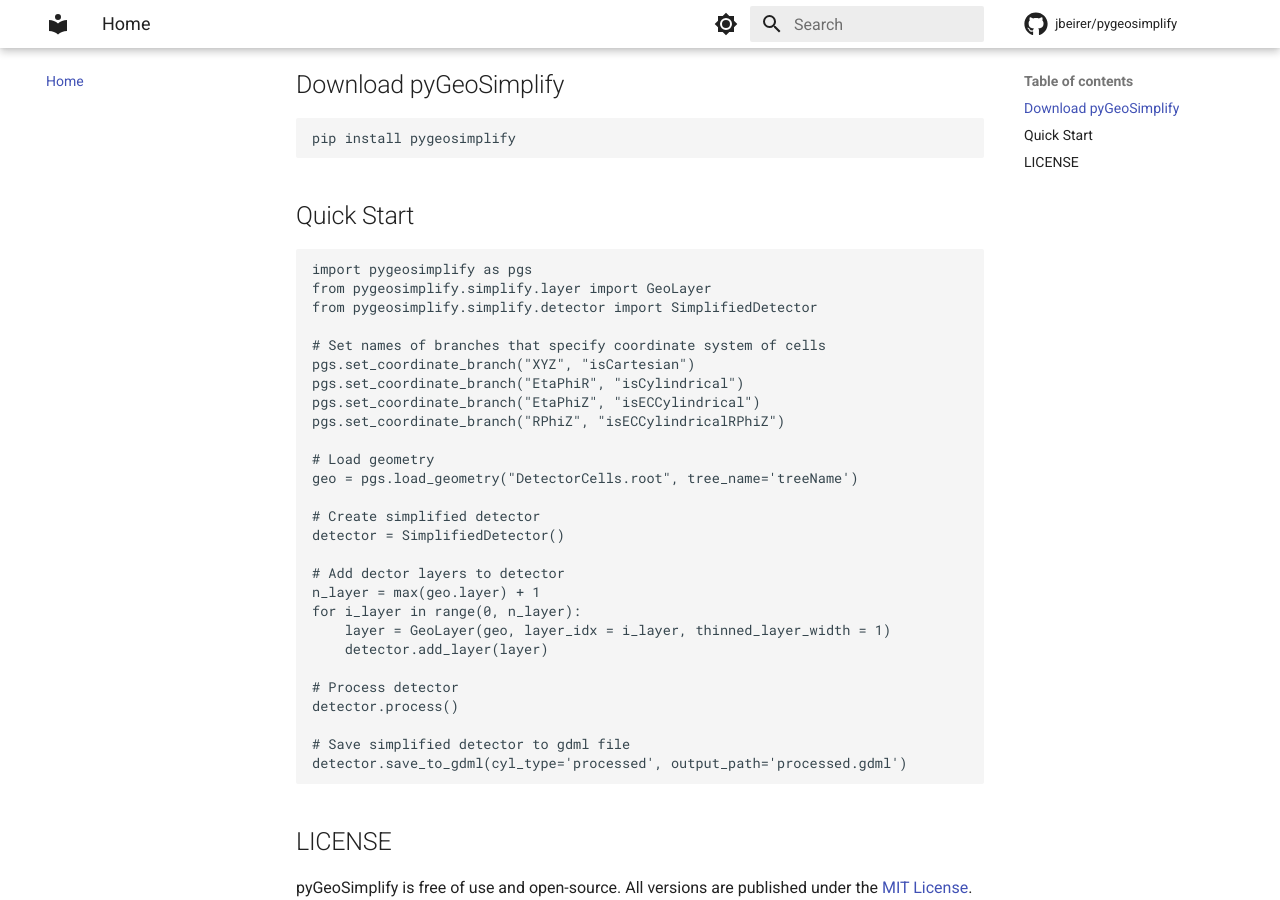
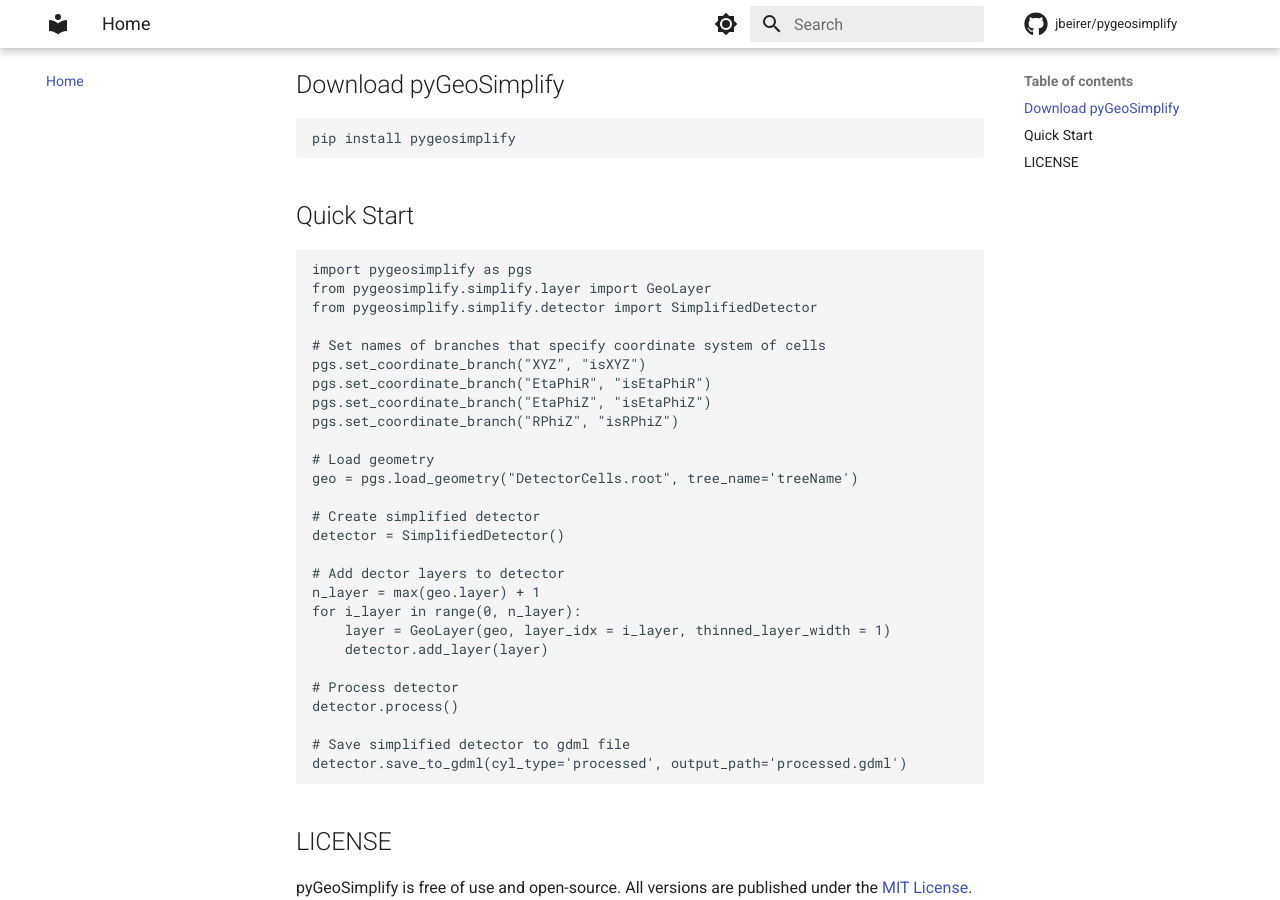
Before and after one commit to jbeirer/pygeosimplify, an MkDocs documentation site: the page built from docs/index.md, in a window 1280 px wide and 900 px high, scrolled down 577 px. Built offline with MkDocs 1.6.1 and Material for MkDocs 9.7.7, drawn with Linux system fonts in a browser that asks for light colours; comment, search, counter and statistics services are not loaded.

Commit message:
Improve CS naming convention (#198)

```diff
--- a/docs/index.md
+++ b/docs/index.md
@@ -24,10 +24,10 @@ from pygeosimplify.simplify.layer import GeoLayer
 from pygeosimplify.simplify.detector import SimplifiedDetector
 
 # Set names of branches that specify coordinate system of cells
-pgs.set_coordinate_branch("XYZ", "isCartesian")
-pgs.set_coordinate_branch("EtaPhiR", "isCylindrical")
-pgs.set_coordinate_branch("EtaPhiZ", "isECCylindrical")
-pgs.set_coordinate_branch("RPhiZ", "isECCylindricalRPhiZ")
+pgs.set_coordinate_branch("XYZ", "isXYZ")
+pgs.set_coordinate_branch("EtaPhiR", "isEtaPhiR")
+pgs.set_coordinate_branch("EtaPhiZ", "isEtaPhiZ")
+pgs.set_coordinate_branch("RPhiZ", "isRPhiZ")
 
 # Load geometry
 geo = pgs.load_geometry("DetectorCells.root", tree_name='treeName')
```
Also changed, not shown: README.md (+4 -4 lines), 5 other files.
